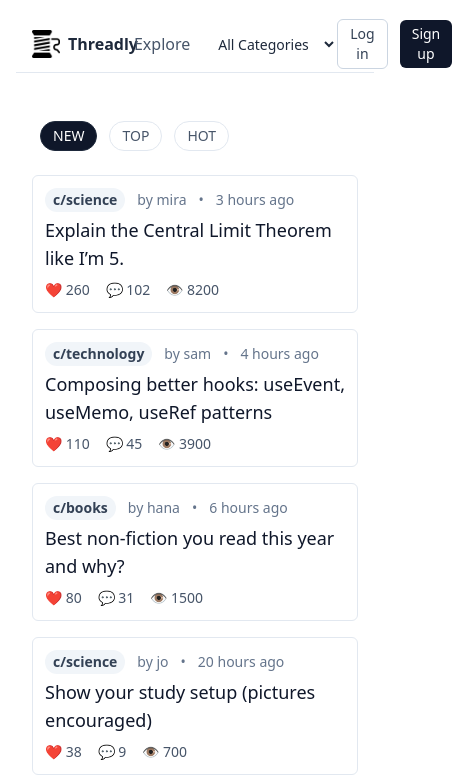
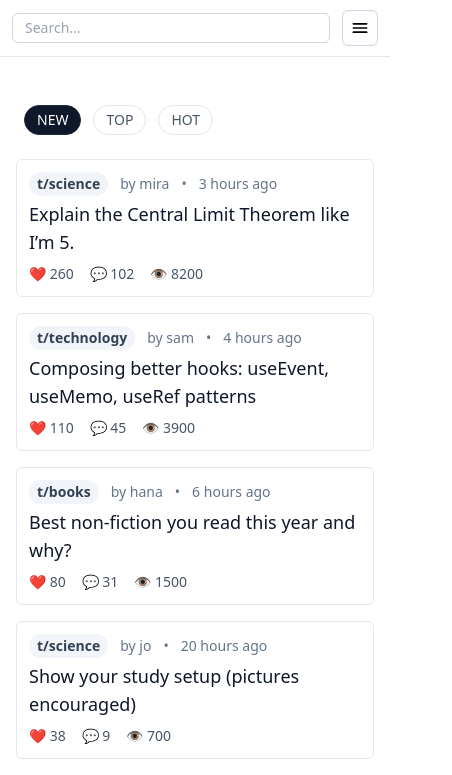
Before and after one commit to hiroshinaka/Threadly, a React (Create React App) app in the folder frontend/: page / in a window 390 px wide. Shown: the top 775 px of the page, 452 px wide, since content can reach past the window. Built offline with nearby package versions, Linux system fonts and the light colour scheme.

Commit message:
nav bar css fixed, search bar included

```diff
--- a/frontend/src/App.js
+++ b/frontend/src/App.js
@@ -32,7 +32,7 @@ if (activeTab === 'top') {
 
 
 return (
-<div className="app p-4">
+<div className="app">
   <Header
     categories={categories}
     selectedCategory={selectedCategory}
--- a/frontend/src/components/Header.jsx
+++ b/frontend/src/components/Header.jsx
@@ -1,19 +1,29 @@
-import React from 'react';
+import React, { useState } from 'react';
+import SearchBar from './SearchBar';
 import logo from '../images/spool-of-thread.png';
 
 export default function Header({ categories = [], selectedCategory, onCategoryChange }) {
+  const [open, setOpen] = useState(false);
+
   return (
     <header className="sticky top-0 z-50 bg-white border-b border-slate-200">
-            <div className="max-w-7xl px-4 sm:px-6 lg:px-8">
-                <div className="flex items-center justify-between h-14">
-                    <div className="flex items-center gap-6">
+      <div className="w-full px-3 sm:px-4">
+        {/* Mobile: search + hamburger | Desktop: 3-column grid */}
+        <div className="
+          h-14 items-center
+          grid grid-cols-[1fr_auto]
+          md:grid-cols-[1fr_minmax(320px,720px)_1fr]
+          gap-3
+        ">
+          {/* LEFT (desktop) */}
+          <div className="hidden md:flex items-center gap-6 justify-self-start">
             <a href="#home" className="flex items-center gap-2 font-bold text-slate-800" aria-label="Home">
               <img src={logo} alt="Site logo" className="w-7 h-7" />
               <span>Threadly</span>
             </a>
 
             <nav className="flex items-center gap-3">
-                            <a className="text-slate-600 hover:text-slate-900 " href="#explore">Explore</a>
+              <a className="text-slate-600 hover:text-slate-900" href="#explore">Explore</a>
               <label htmlFor="category-select" className="sr-only">Select category</label>
               <select
                 id="category-select"
@@ -29,12 +39,110 @@ export default function Header({ categories = [], selectedCategory, onCategoryCh
             </nav>
           </div>
 
-                    <div className="flex items-center gap-3">
-                        <button className="px-3 py-1 rounded-md border border-slate-300 text-sm text-slate-700">Log in</button>
-                        <button className="px-3 py-1 rounded-md bg-slate-900 text-white text-sm">Sign up</button>
+          {/* CENTER (desktop) / LEFT (mobile) */}
+          <div className="justify-self-stretch md:justify-self-center w-full">
+            <div className="w-full md:max-w-xl">
+              <SearchBar onSearch={(q) => console.log('Search query:', q)} />
+            </div>
+          </div>
+
+          {/* RIGHT (desktop) */}
+          <div className="hidden md:flex items-center gap-3 justify-self-end">
+            <button className="px-3 py-1 rounded-md border border-slate-300 text-sm text-slate-700 hover:bg-slate-100">Log in</button>
+            <button className="px-3 py-1 rounded-md bg-slate-900 text-white text-sm hover:bg-slate-800">Sign up</button>
+          </div>
+
+          {/* HAMBURGER (mobile) */}
+          <div className="md:hidden justify-self-end">
+            <button
+              aria-label="Open menu"
+              onClick={() => setOpen(true)}
+              className="inline-flex items-center justify-center h-9 w-9 rounded-md border border-slate-300 hover:bg-slate-50"
+            >
+              <span className="sr-only">Open menu</span>
+              {/* Hamburger icon */}
+              <svg width="20" height="20" viewBox="0 0 24 24" fill="none" aria-hidden="true">
+                <path d="M4 7h16M4 12h16M4 17h16" stroke="currentColor" strokeWidth="2" strokeLinecap="round"/>
+              </svg>
+            </button>
           </div>
         </div>
       </div>
+
+      {/* MOBILE SLIDE-OVER */}
+      {open && (
+        <div className="md:hidden">
+          {/* Backdrop */}
+          <div
+            className="fixed inset-0 bg-black/40 z-50"
+            aria-hidden="true"
+            onClick={() => setOpen(false)}
+          />
+          {/* Panel */}
+          <div
+            role="dialog"
+            aria-modal="true"
+            className="fixed right-0 top-0 bottom-0 z-50 w-80 max-w-[85%] bg-white shadow-xl border-l border-slate-200
+                       transform transition-transform duration-200 ease-out translate-x-0"
+          >
+            <div className="p-4 flex items-center justify-between border-b border-slate-200">
+              <a href="#home" className="flex items-center gap-2 font-bold text-slate-800" onClick={() => setOpen(false)}>
+                <img src={logo} alt="Site logo" className="w-7 h-7" />
+                <span>Threadly</span>
+              </a>
+              <button
+                aria-label="Close menu"
+                onClick={() => setOpen(false)}
+                className="h-9 w-9 inline-flex items-center justify-center rounded-md hover:bg-slate-50"
+              >
+                {/* X icon */}
+                <svg width="20" height="20" viewBox="0 0 24 24" fill="none" aria-hidden="true">
+                  <path d="M6 6l12 12M18 6l-12 12" stroke="currentColor" strokeWidth="2" strokeLinecap="round"/>
+                </svg>
+              </button>
+            </div>
+
+            <div className="p-4 space-y-4">
+              <a href="#explore" className="block text-slate-700 hover:text-slate-900" onClick={() => setOpen(false)}>
+                Explore
+              </a>
+
+              <div className="space-y-1">
+                <label htmlFor="m-category-select" className="text-sm text-slate-600">Category</label>
+                <select
+                  id="m-category-select"
+                  className="w-full border border-slate-300 rounded-md px-3 py-2 text-sm"
+                  value={selectedCategory || ''}
+                  onChange={e => {
+                    onCategoryChange && onCategoryChange(e.target.value || null);
+                    setOpen(false);
+                  }}
+                >
+                  <option value="">All Categories</option>
+                  {categories.map(cat => (
+                    <option key={cat.slug} value={cat.slug}>{cat.name}</option>
+                  ))}
+                </select>
+              </div>
+
+              <div className="pt-2 flex gap-2">
+                <button
+                  className="flex-1 px-3 py-2 rounded-md border border-slate-300 text-sm text-slate-700 hover:bg-slate-100"
+                  onClick={() => setOpen(false)}
+                >
+                  Log in
+                </button>
+                <button
+                  className="flex-1 px-3 py-2 rounded-md bg-slate-900 text-white text-sm hover:bg-slate-800"
+                  onClick={() => setOpen(false)}
+                >
+                  Sign up
+                </button>
+              </div>
+            </div>
+          </div>
+        </div>
+      )}
     </header>
   );
 }
--- /dev/null
+++ b/frontend/src/components/SearchBar.jsx
@@ -0,0 +1,26 @@
+import React, {useState} from 'react';
+
+export default function SearchBar({ onSearch }) {
+    const [query, setQuery] = useState('');
+
+    const handleChange = (e) => {
+        setQuery(e.target.value);
+        onSearch(e.target.value);
+    };
+    const handleSubmit = (e) => {
+        e.preventDefault();
+        onSearch(query);
+    };
+
+    return(
+        <form onSubmit={handleSubmit}>
+            <input
+                type="text"
+                placeholder="Search..."
+                value={query}
+                onChange={handleChange}
+                className="border border-gray-300 rounded-md px-3 py-1 text-sm w-full"
+            />
+        </form>
+    )
+}
--- a/frontend/src/components/ThreadCard.jsx
+++ b/frontend/src/components/ThreadCard.jsx
@@ -10,7 +10,8 @@ export default function ThreadCard({ thread }) {
         <article className="w-full flex items-start gap-4 p-3 bg-white border border-slate-200 rounded-md">
             <div className="flex-1">
                 <div className="flex items-center gap-3 text-sm text-slate-500 mb-1">
-                    <span className="bg-slate-100 text-slate-700 px-2 py-0.5 rounded-full font-semibold">c/{thread.categorySlug}</span>
+                    <span className="bg-slate-100 text-slate-700 px-2 py-0.5 rounded-full font-semibold">
+                        <a href={`/t/${thread.categorySlug}`}>t/{thread.categorySlug}</a></span>
                     <span>by {thread.author}</span>
                     <span>•</span>
                     <time dateTime={dt.toISOString()}>{rel}</time>
```
Also changed, not shown: 1 other file (tests, documents, lock files or other folders). Lines whose indentation alone changed are shown as unchanged.
